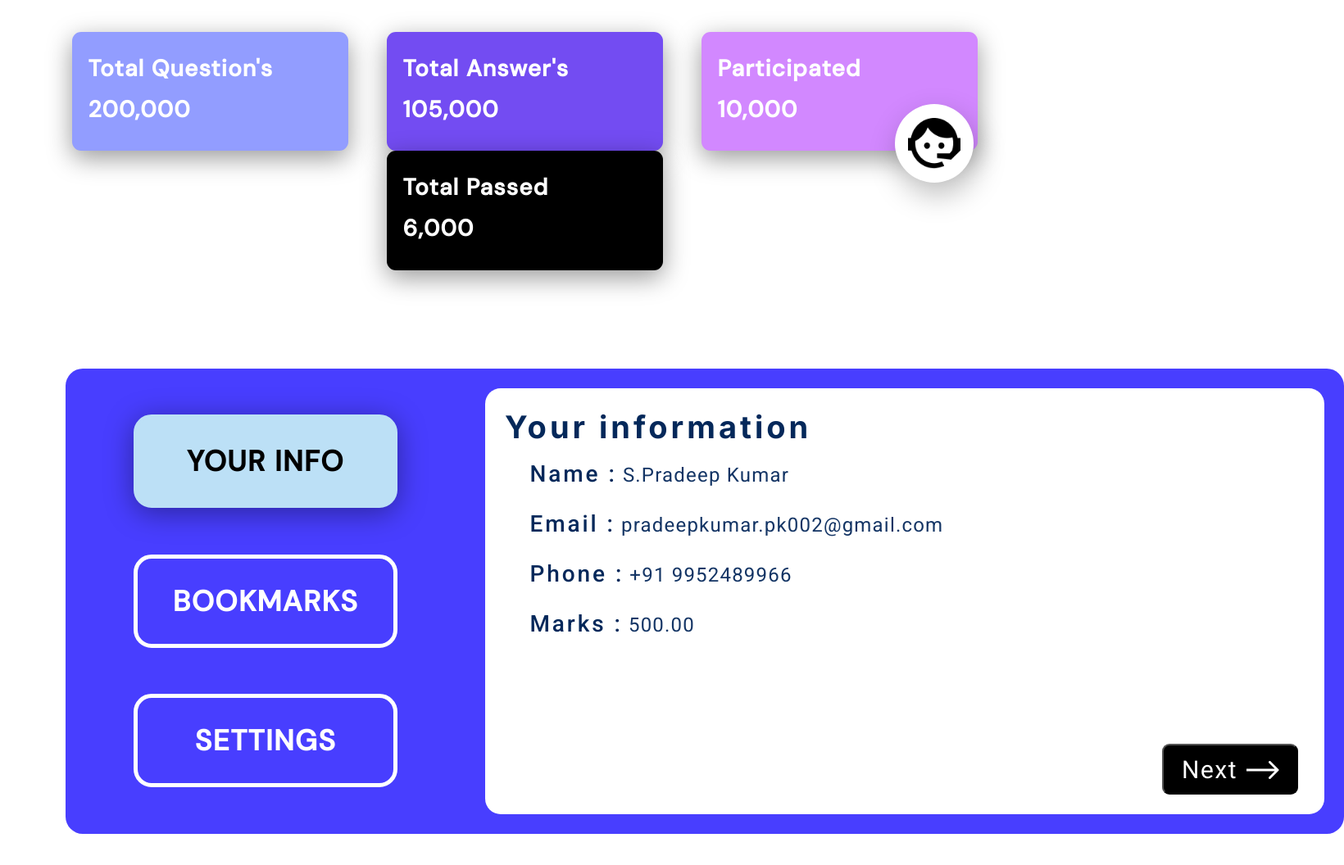
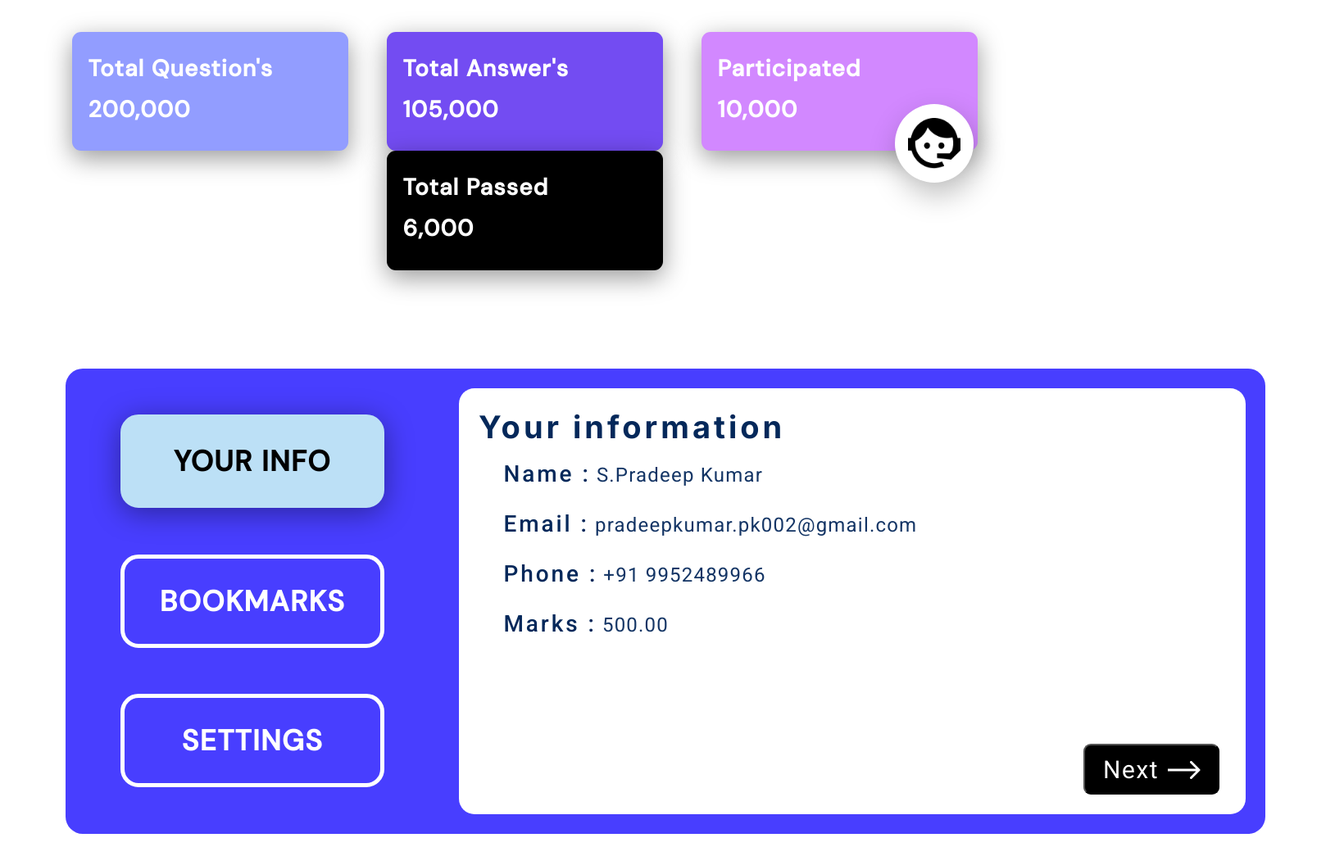
Before and after one commit to Pradeeppk7/cuvetteMicroProject2, a plain HTML site: page index.html in a window 1280 px wide. Shown: the part 561-1617 px from the top of the page at 82% size, 1640 px wide, since content can reach past the window. Drawn offline with Linux system fonts and the light colour scheme; a web font is replaced by a local one.

Commit message:
layout fix

```diff
--- a/styles.css
+++ b/styles.css
@@ -255,7 +255,7 @@
   display: flex;
   flex-direction: row;
   height: 71vh;
-  width: 195vh;
+  width: 183vh;
   background-color: #483eff;
   position: relative;
   top: 90vh;
```
